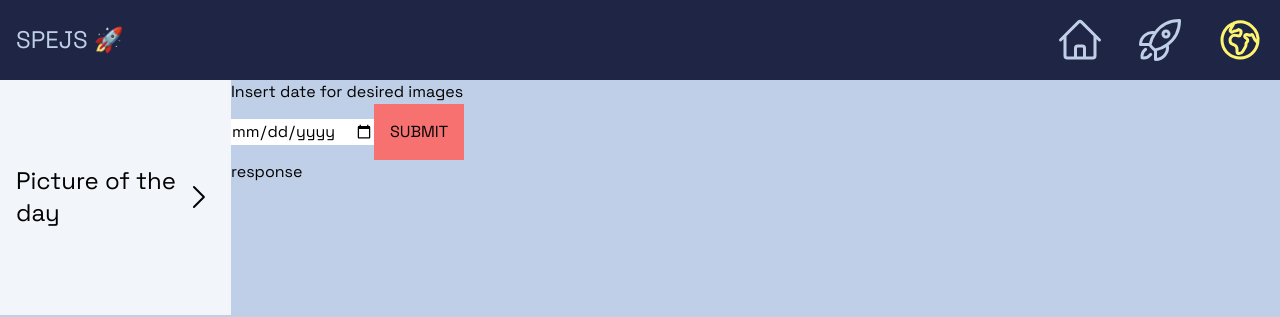
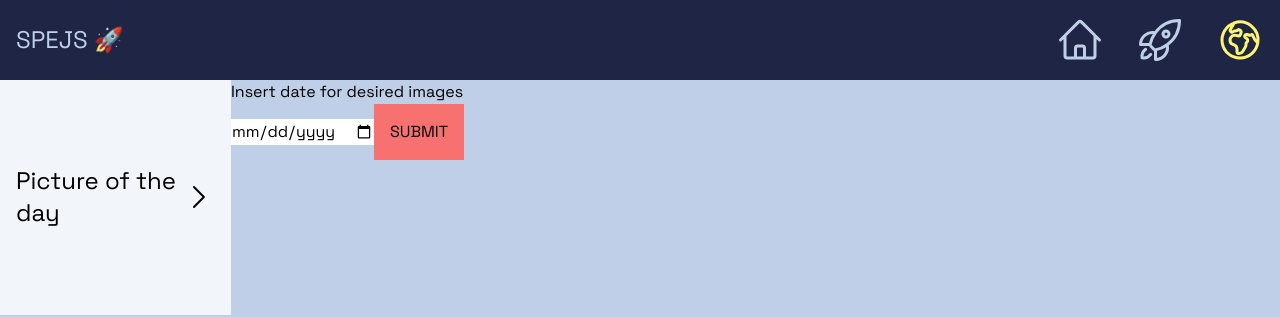
Before and after one commit to Flowball/spaceHub_react, a React (Vite) app: page /nasa/marsweather in a window 1280 px wide. Shown: the top 317 px of the page. Built offline with nearby package versions, Linux system fonts and the light colour scheme.

Commit message:
Some kind of functioning rover photo getCall

```diff
--- a/src/components/QueryPhotosData.tsx
+++ b/src/components/QueryPhotosData.tsx
@@ -1,24 +1,30 @@
+interface Props {
+  queryDate: string;
+}
+
 import { useQuery } from "@tanstack/react-query";
 
-function QueryPhotosData() {
+function QueryPhotosData(props: Props) {
   const query = useQuery({
     queryKey: ["data"],
-    enabled: false,
+    // enabled: false,
     queryFn: async () => {
       const response = await fetch(
-        `https://api.nasa.gov/mars-photos/api/v1/rovers/curiosity/photos?earth_date=${queryDate}&api_key=KVRMfJv1YoZpHvHlgsNAoIaU8zNJAVViIbsbd2d6`
+        `https://api.nasa.gov/mars-photos/api/v1/rovers/curiosity/photos?earth_date=${props.queryDate}&api_key=KVRMfJv1YoZpHvHlgsNAoIaU8zNJAVViIbsbd2d6`
       );
       const data = await response.json();
-      console.log(data);
       return data;
     },
   });
+
   if (query.isLoading) return <h1>LOADING....</h1>;
   if (query.isError) return <h1>Something went wrong....</h1>;
+  if (query.data.photos.length < 1) return <h1>No data on this date</h1>;
+
   return (
     <>
-      {query.data?.map((item) => (
-        <img src={item.img_src} alt="" />
+      {query.data.photos.map((item) => (
+        <img src={item.img_src} alt="" key={item.id} />
       ))}
     </>
   );
--- a/src/components/RoverImages.tsx
+++ b/src/components/RoverImages.tsx
@@ -1,5 +1,7 @@
 import { useState } from "react";
+import QueryPhotosData from "./QueryPhotosData";
 
+// TYPA SKITEN!!!
 function RoverImages() {
   const [queryDate, setQueryDate] = useState("");
 
@@ -9,10 +11,8 @@ function RoverImages() {
   function handleDateChange(e) {
     if (e.target.value) {
       setQueryDate(e.target.value);
-      console.log(e.target.value);
     }
   }
-  function queryData() {}
 
   return (
     <>
@@ -32,9 +32,8 @@ function RoverImages() {
           />
           <button className="p-4 bg-red-400">SUBMIT</button>
         </form>
-        <div>
-          <h1>response</h1>
-        </div>
+        {/* detta för att inte köra api call direkt ,problem dock, annan lösning? */}
+        <div>{queryDate && <QueryPhotosData queryDate={queryDate} />}</div>
       </div>
     </>
   );
```
